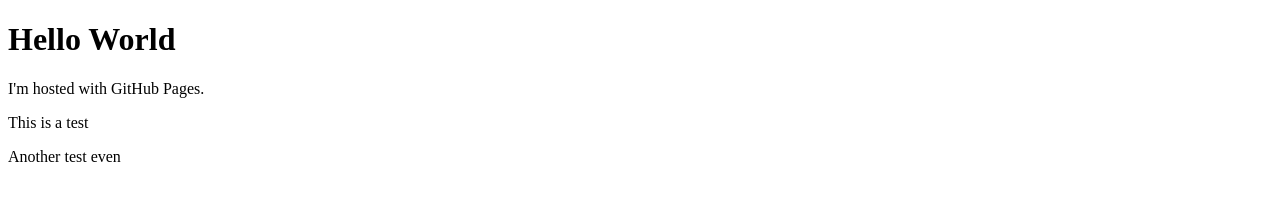
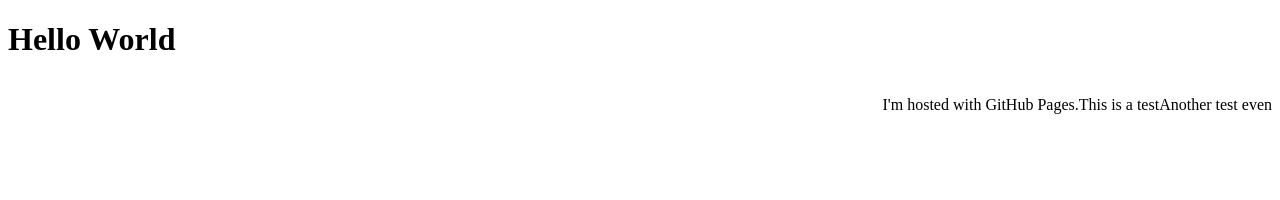
Before and after one commit to fridays118/FSH, a plain HTML site: page index.html in a window 1280 px wide. Drawn offline with Linux system fonts and the light colour scheme.

Commit message:
flexbox testing 1

```diff
--- a/index.html
+++ b/index.html
@@ -2,11 +2,14 @@
 <html>
 <head>
     <title>FSH</title>
+    <link rel="stylesheet" type="text/css" href="styles.css"/>
 </head>
 <body>
 <h1>Hello World</h1>
+<div class="rightBox">
 <p>I'm hosted with GitHub Pages.</p>
 <p>This is a test</p>
 <p>Another test even</p>
+</div>
 </body>
 </html>
--- /dev/null
+++ b/styles.css
@@ -0,0 +1,4 @@
+div.rightBox {
+    display: flex;
+    justify-content: flex-end;
+}
```
